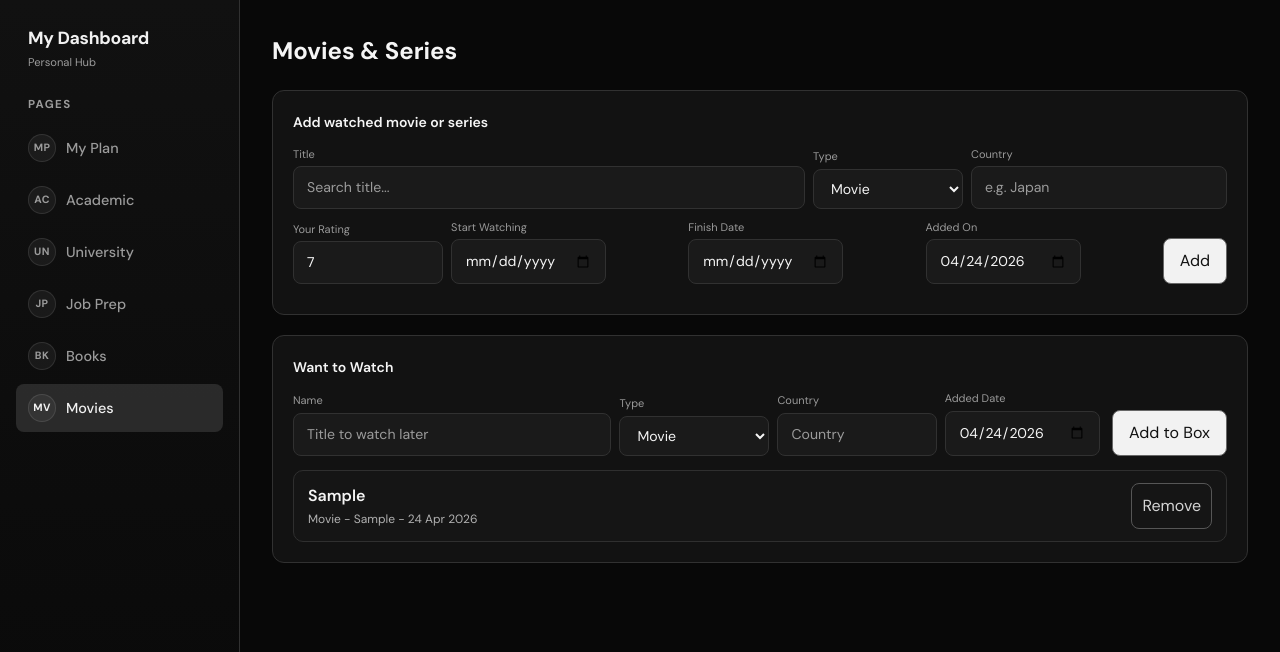
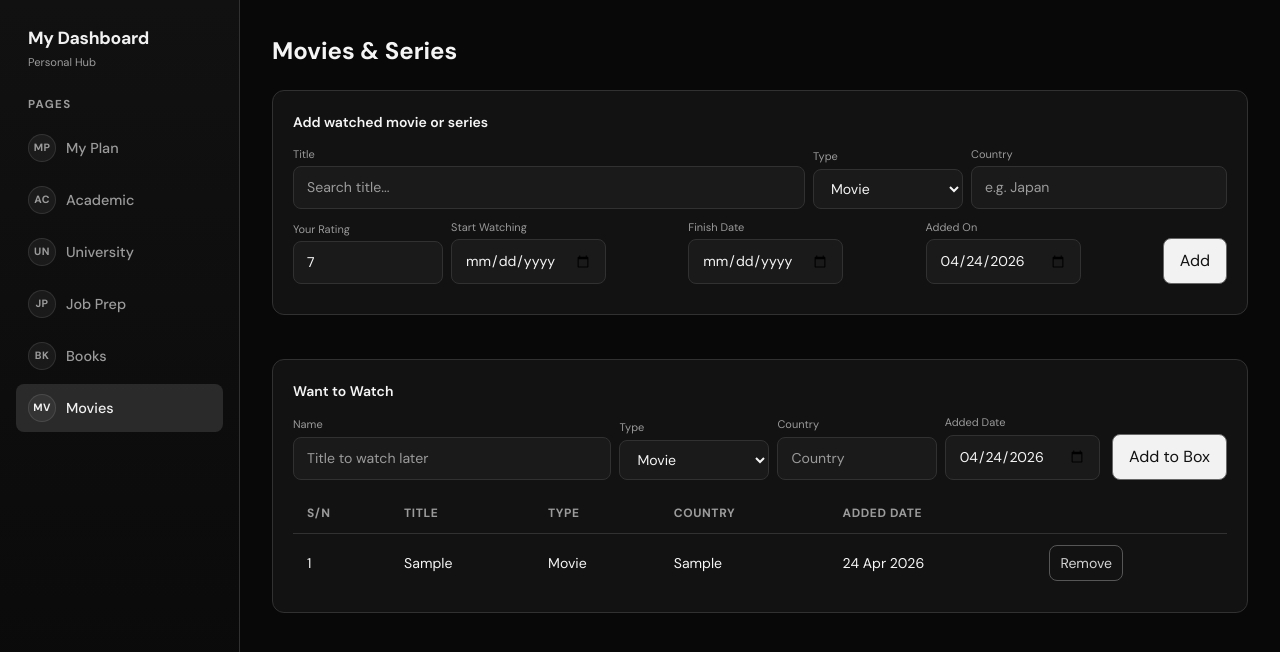
Before and after one commit to SMFAHAD1/my-dashboard, a React (Vite) app: page /movies in a window 1280 px wide. Both pictures are taken after typing "Sample", "Sample" into the empty fields and a click on the button "Add to Box". Shown: the top 652 px of the page. Built offline with nearby package versions, Linux system fonts and the light colour scheme.

Commit message:
force redeploy

```diff
--- a/src/pages/JobPrep.jsx
+++ b/src/pages/JobPrep.jsx
@@ -261,19 +261,18 @@ export default function JobPrep() {
             <label style={labelStyle}>Job Link</label>
             <input value={link} onChange={(event) => setLink(event.target.value)} placeholder="https://..." style={{ width: "100%" }} />
           </div>
+          <div style={{ flex: 2, minWidth: 220 }}>
+            <label style={labelStyle}>Notes</label>
+            <input
+              value={notes}
+              onChange={(event) => setNotes(event.target.value)}
+              placeholder="Interview notes, contact person, follow-ups..."
+              style={{ width: "100%" }}
+            />
+          </div>
           <button onClick={addApplication} style={buttonStyle}>
             Add
           </button>
-        </div>
-
-        <div style={{ marginTop: 8 }}>
-          <label style={labelStyle}>Notes</label>
-          <textarea
-            value={notes}
-            onChange={(event) => setNotes(event.target.value)}
-            placeholder="Interview notes, contact person, follow-ups..."
-            style={{ width: "100%", minHeight: 84 }}
-          />
         </div>
       </div>
 
--- a/src/pages/Movies.jsx
+++ b/src/pages/Movies.jsx
@@ -270,6 +270,9 @@ export default function Movies() {
     return accumulator;
   }, {});
 
+  const sortedMovies = [...movies].sort((a, b) => (b.addedDate || "").localeCompare(a.addedDate || ""));
+  const sortedWatchlist = [...watchlist].sort((a, b) => (b.addedDate || "").localeCompare(a.addedDate || ""));
+
   return (
     <div>
       <h2 style={{ marginBottom: 20 }}>Movies & Series</h2>
@@ -376,54 +379,6 @@ export default function Movies() {
         </div>
       </div>
 
-      <div className="card" style={{ marginBottom: 20 }}>
-        <p style={{ fontSize: 14, fontWeight: 600, marginBottom: 12 }}>Want to Watch</p>
-        <div style={{ display: "flex", gap: 8, flexWrap: "wrap", alignItems: "flex-end" }}>
-          <div style={{ flex: 2, minWidth: 180 }}>
-            <label style={labelStyle}>Name</label>
-            <input value={watchlistForm.name} onChange={(event) => setWatchlistField("name", event.target.value)} placeholder="Title to watch later" style={{ width: "100%" }} />
-          </div>
-          <div style={{ minWidth: 150 }}>
-            <label style={labelStyle}>Type</label>
-            <select value={watchlistForm.type} onChange={(event) => setWatchlistField("type", event.target.value)} style={{ width: "100%" }}>
-              {TYPE_OPTIONS.map((option) => (
-                <option key={option.value} value={option.value}>
-                  {option.label}
-                </option>
-              ))}
-            </select>
-          </div>
-          <div style={{ flex: 1, minWidth: 130 }}>
-            <label style={labelStyle}>Country</label>
-            <input value={watchlistForm.country} onChange={(event) => setWatchlistField("country", event.target.value)} placeholder="Country" style={{ width: "100%" }} />
-          </div>
-          <div style={{ flex: 1, minWidth: 130 }}>
-            <label style={labelStyle}>Added Date</label>
-            <input type="date" value={watchlistForm.addedDate} onChange={(event) => setWatchlistField("addedDate", event.target.value)} />
-          </div>
-          <button onClick={addToWatchlist} style={buttonStyle}>
-            Add to Box
-          </button>
-        </div>
-
-        <div style={{ display: "flex", flexDirection: "column", gap: 8, marginTop: 14 }}>
-          {watchlist.length === 0 && <p style={{ fontSize: 13, color: "#909090" }}>No watchlist items yet.</p>}
-          {watchlist.map((item) => (
-            <div key={item.id} style={{ display: "flex", justifyContent: "space-between", gap: 12, padding: "12px 14px", borderRadius: 10, background: "#151515", border: "1px solid #2f2f2f", flexWrap: "wrap" }}>
-              <div>
-                <div style={{ fontWeight: 600 }}>{item.name}</div>
-                <div style={{ fontSize: 12, color: "#b1b1b1", marginTop: 2 }}>
-                  {[TYPE_META[item.type]?.label, item.country || "-", item.addedDate ? formatDate(item.addedDate) : "-"].join(" - ")}
-                </div>
-              </div>
-              <button onClick={() => deleteWatchlistItem(item.id)} style={ghostButtonStyle}>
-                Remove
-              </button>
-            </div>
-          ))}
-        </div>
-      </div>
-
       {movies.length > 0 && (
         <p style={{ fontSize: 13, color: "#9a9a9a", marginBottom: 12 }}>
           {movies.length} total
@@ -436,11 +391,12 @@ export default function Movies() {
 
       {movies.length > 0 && (
         <div className="card" style={{ marginBottom: 16 }}>
-          <div className="card-title">Main List</div>
+          <div className="card-title">Watched List</div>
           <div className="table-wrap">
             <table>
               <thead>
                 <tr>
+                  <th>S/N</th>
                   <th>Poster</th>
                   <th>Title</th>
                   <th>Type</th>
@@ -452,8 +408,9 @@ export default function Movies() {
                 </tr>
               </thead>
               <tbody>
-                {movies.map((movie) => (
+                {sortedMovies.map((movie, index) => (
                   <tr key={movie.id}>
+                    <td>{index + 1}</td>
                     <td>
                       {movie.poster ? (
                         <img src={movie.poster} alt={movie.title} style={{ width: 34, height: 50, objectFit: "cover", borderRadius: 4 }} />
@@ -481,8 +438,8 @@ export default function Movies() {
         </div>
       )}
 
-      <div style={{ display: "grid", gridTemplateColumns: "repeat(auto-fill, minmax(180px, 1fr))", gap: 14 }}>
-        {movies.map((movie) => (
+      <div style={{ display: "grid", gridTemplateColumns: "repeat(auto-fill, minmax(180px, 1fr))", gap: 14, marginBottom: 24 }}>
+        {sortedMovies.map((movie, index) => (
           <div key={movie.id} className="card" style={{ padding: 0, overflow: "hidden", position: "relative", outline: editId === movie.id ? "2px solid #f2f2f2" : "none" }}>
             <div style={{ position: "relative", aspectRatio: "2/3", background: "#171717" }}>
               {movie.poster ? (
@@ -494,6 +451,10 @@ export default function Movies() {
               )}
 
               <span style={{ position: "absolute", top: 7, left: 7, fontSize: 10, fontWeight: 500, padding: "2px 8px", borderRadius: 99, background: "#101010", color: "#f1f1f1", border: "1px solid #555" }}>
+                #{index + 1}
+              </span>
+
+              <span style={{ position: "absolute", top: 7, left: 56, fontSize: 10, fontWeight: 500, padding: "2px 8px", borderRadius: 99, background: "#101010", color: "#f1f1f1", border: "1px solid #555" }}>
                 {TYPE_META[movie.type]?.label || movie.type}
               </span>
 
@@ -532,6 +493,74 @@ export default function Movies() {
             </div>
           </div>
         ))}
+      </div>
+
+      <div className="card" style={{ marginBottom: 20 }}>
+        <p style={{ fontSize: 14, fontWeight: 600, marginBottom: 12 }}>Want to Watch</p>
+        <div style={{ display: "flex", gap: 8, flexWrap: "wrap", alignItems: "flex-end" }}>
+          <div style={{ flex: 2, minWidth: 180 }}>
+            <label style={labelStyle}>Name</label>
+            <input value={watchlistForm.name} onChange={(event) => setWatchlistField("name", event.target.value)} placeholder="Title to watch later" style={{ width: "100%" }} />
+          </div>
+          <div style={{ minWidth: 150 }}>
+            <label style={labelStyle}>Type</label>
+            <select value={watchlistForm.type} onChange={(event) => setWatchlistField("type", event.target.value)} style={{ width: "100%" }}>
+              {TYPE_OPTIONS.map((option) => (
+                <option key={option.value} value={option.value}>
+                  {option.label}
+                </option>
+              ))}
+            </select>
+          </div>
+          <div style={{ flex: 1, minWidth: 130 }}>
+            <label style={labelStyle}>Country</label>
+            <input value={watchlistForm.country} onChange={(event) => setWatchlistField("country", event.target.value)} placeholder="Country" style={{ width: "100%" }} />
+          </div>
+          <div style={{ flex: 1, minWidth: 130 }}>
+            <label style={labelStyle}>Added Date</label>
+            <input type="date" value={watchlistForm.addedDate} onChange={(event) => setWatchlistField("addedDate", event.target.value)} />
+          </div>
+          <button onClick={addToWatchlist} style={buttonStyle}>
+            Add to Box
+          </button>
+        </div>
+
+        <div style={{ marginTop: 14 }}>
+          {sortedWatchlist.length === 0 ? (
+            <p style={{ fontSize: 13, color: "#909090" }}>No watchlist items yet.</p>
+          ) : (
+            <div className="table-wrap">
+              <table>
+                <thead>
+                  <tr>
+                    <th>S/N</th>
+                    <th>Title</th>
+                    <th>Type</th>
+                    <th>Country</th>
+                    <th>Added Date</th>
+                    <th></th>
+                  </tr>
+                </thead>
+                <tbody>
+                  {sortedWatchlist.map((item, index) => (
+                    <tr key={item.id}>
+                      <td>{index + 1}</td>
+                      <td>{item.name}</td>
+                      <td>{TYPE_META[item.type]?.label || item.type}</td>
+                      <td>{item.country || "-"}</td>
+                      <td>{item.addedDate ? formatDate(item.addedDate) : "-"}</td>
+                      <td>
+                        <button onClick={() => deleteWatchlistItem(item.id)} style={ghostButtonStyle}>
+                          Remove
+                        </button>
+                      </td>
+                    </tr>
+                  ))}
+                </tbody>
+              </table>
+            </div>
+          )}
+        </div>
       </div>
 
       <YearAnalysis movies={movies} />
--- a/src/pages/University.jsx
+++ b/src/pages/University.jsx
@@ -72,6 +72,18 @@ function cloneEntry(entry) {
 function normalizeUrl(url) {
   if (!url) return "";
   return url.startsWith("http://") || url.startsWith("https://") ? url : `https://${url}`;
+}
+
+function Divider({ label }) {
+  return (
+    <div style={{ display: "flex", alignItems: "center", gap: 10, margin: "26px 0 14px" }}>
+      <div style={{ flex: 1, height: 1, background: "#2d2d2d" }} />
+      <span style={{ fontSize: 12, fontWeight: 600, color: "#9a9a9a", letterSpacing: 0.5, whiteSpace: "nowrap" }}>
+        {label}
+      </span>
+      <div style={{ flex: 1, height: 1, background: "#2d2d2d" }} />
+    </div>
+  );
 }
 
 export default function University() {
```
Also changed, not shown: src/pages/Books.jsx (+10 -2 lines).
